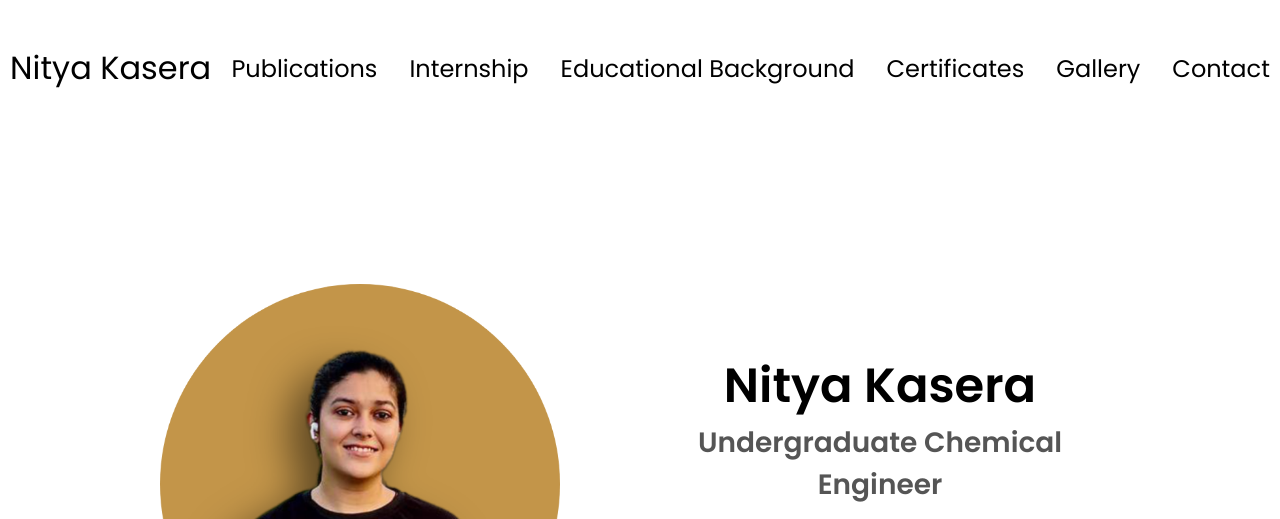
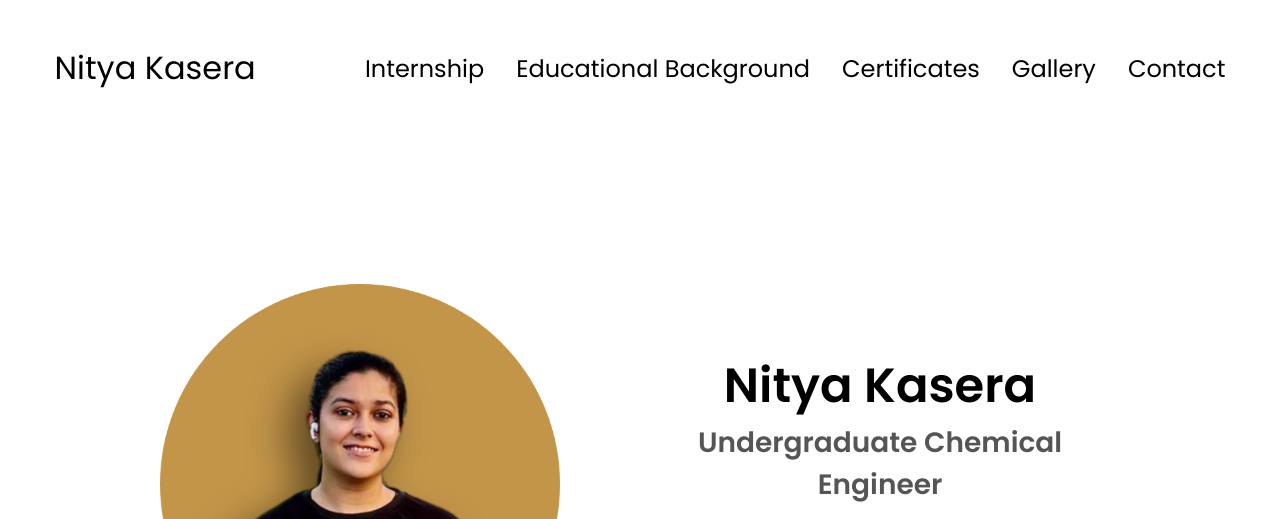
Before and after one commit to prayas17/NityaKasera.github.io, a plain HTML site: page index.html in a window 1280 px wide. Shown: the top 519 px of the page. Drawn offline with Linux system fonts and the light colour scheme.

Commit message:
index.html

```diff
--- a/index.html
+++ b/index.html
@@ -13,7 +13,7 @@
       <div class="logo">Nitya Kasera</div>
       <div>
         <ul class="nav-links">
-          <li><a href="Publication.html" onclick="toggleMenu()">Publications</a></li>
+<!--           <li><a href="Publication.html" onclick="toggleMenu()">Publications</a></li>-->
           <li><a href="Internship.html" onclick="toggleMenu()">Internship</a></li>
           <li><a href="Edducation Qualification.html" onclick="toggleMenu()">Educational Background</a></li>
           <li><a href="certificates.html" onclick="toggleMenu()">Certificates</a></li>
@@ -31,7 +31,7 @@
           <span></span>
         </div>
         <div class="menu-links">
-          <li><a href="Publication.html" onclick="toggleMenu()">Publications</a></li>
+<!--           <li><a href="Publication.html" onclick="toggleMenu()">Publications</a></li> -->
           <li><a href="Internship.html" onclick="toggleMenu()">Internship</a></li>
           <li><a href="Edducation Qualification.html" onclick="toggleMenu()">Educational Background</a></li>
           <li><a href="certificates.html" onclick="toggleMenu()">Certificates</a></li>
```
